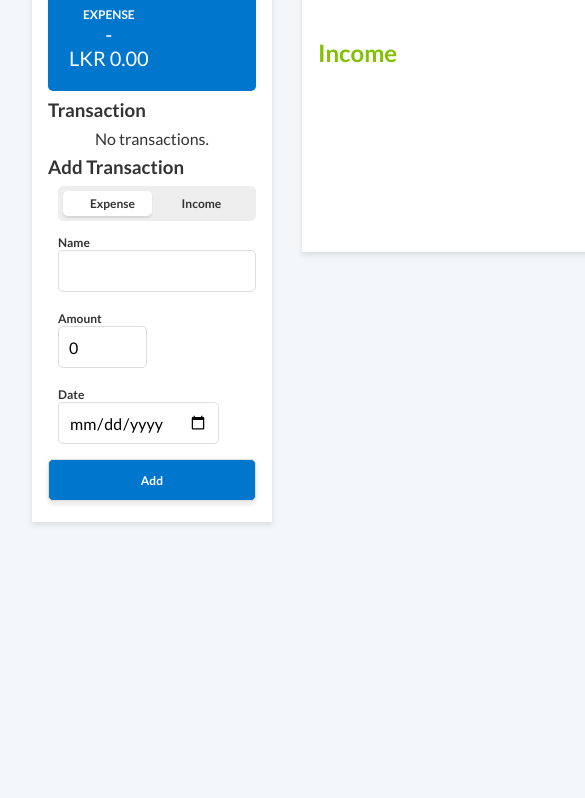
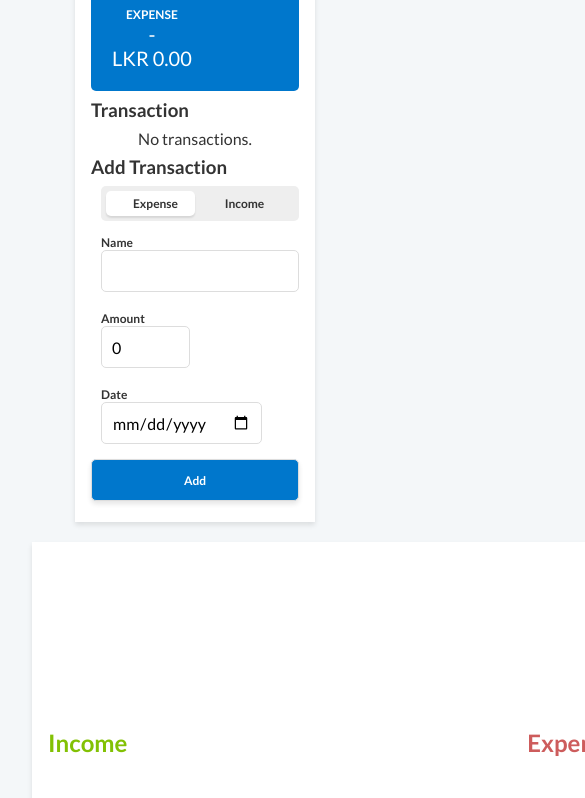
Before and after one commit to manojtharindu11/CodeAlpha_Expense_Tacker, a plain HTML site: page index.html in a window 390 px wide. Shown: the part 278-1076 px from the top of the page, 585 px wide, since content can reach past the window. Before the commit the page ends 844 px from the top, so only its background shows below. Drawn offline with Linux system fonts and the light colour scheme.

Commit message:
add some css

```diff
--- a/css/style.css
+++ b/css/style.css
@@ -254,3 +254,14 @@ ul li:hover .action {
     max-height: 400px;
     margin: 0 auto;
 }
+
+@media screen and (max-width: 800px) {
+    .container {
+        flex-wrap: wrap;
+        gap: 20px;
+    }
+
+    main {
+        margin: auto;
+    }
+}
```
